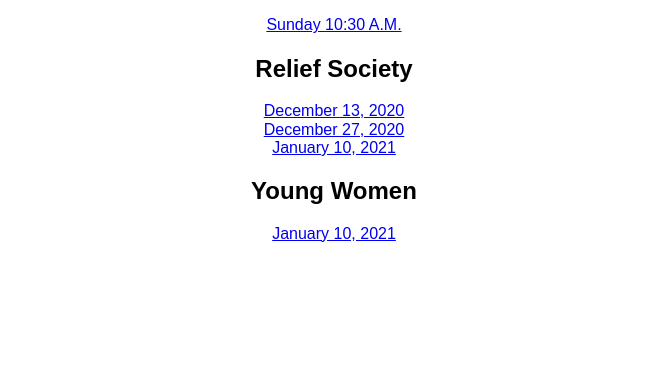
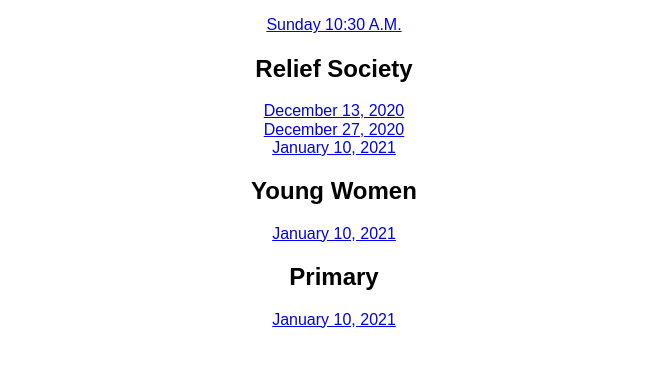
Before and after one commit to JoeWatt40/MontecitoWard, a plain HTML site: page index.html in a window 1280 px wide. Shown: the part 205-572 px from the top of the page, without its empty margins (306-973 px from the left). Drawn offline with Linux system fonts and the light colour scheme.

Commit message:
Update index.html

```diff
--- a/index.html
+++ b/index.html
@@ -35,10 +35,10 @@
       <li><a href="https://www.youtube.com/watch?app=desktop&v=TSjnf2PZilw&feature=youtu.be">January 10, 2021</a></li>
     </ul>
 
-    <!-- <ul>
-      <h2>Sunday School</h2>
-      <li><a href="#">December 20, 2020</a></li>
-    </ul> -->
+    <ul>
+      <h2>Primary </h2>
+      <li><a href="https://youtu.be/-4_78iUB6ak">January 10, 2021</a></li>
+    </ul>
 
   </div>
 
```
